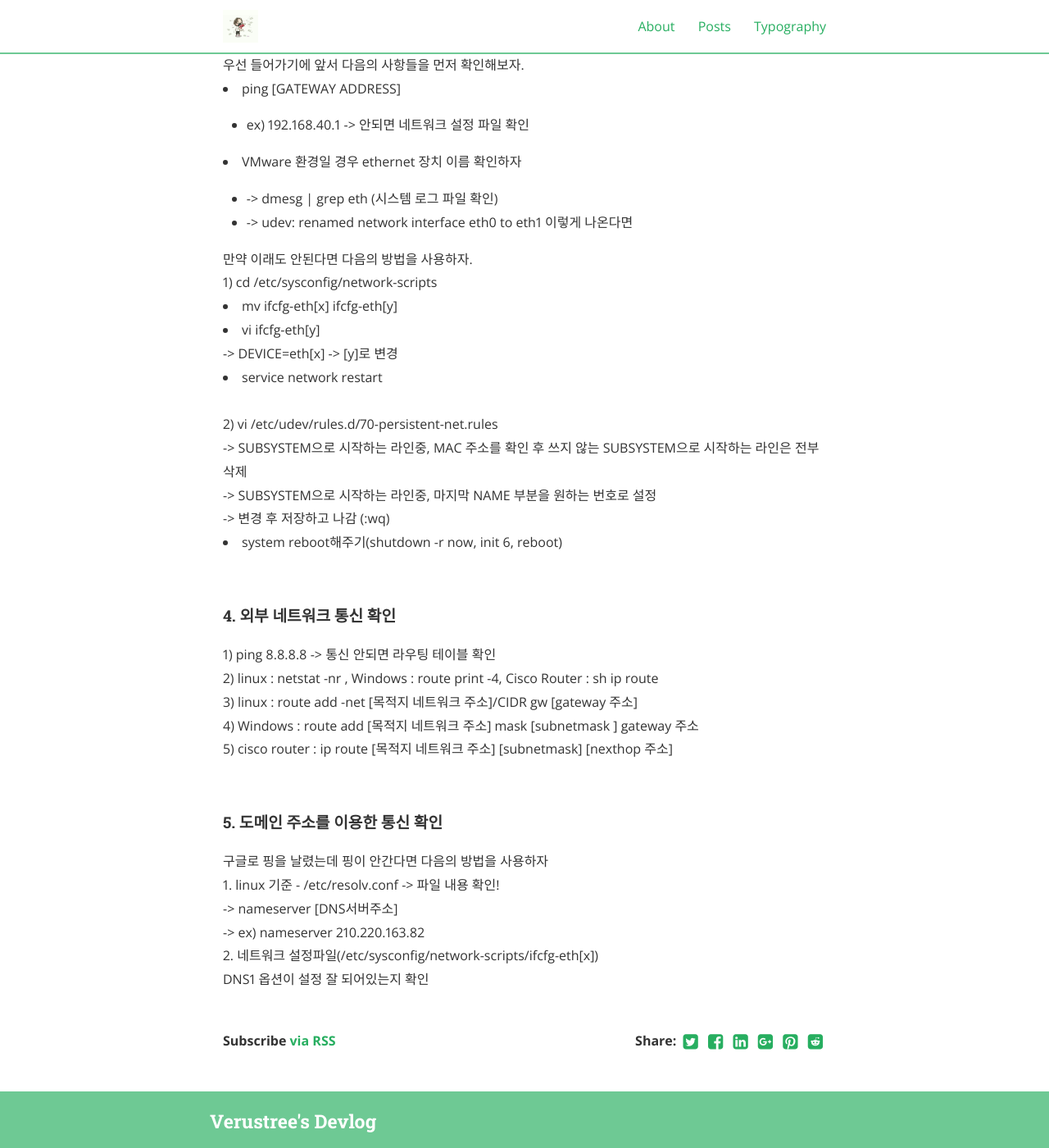
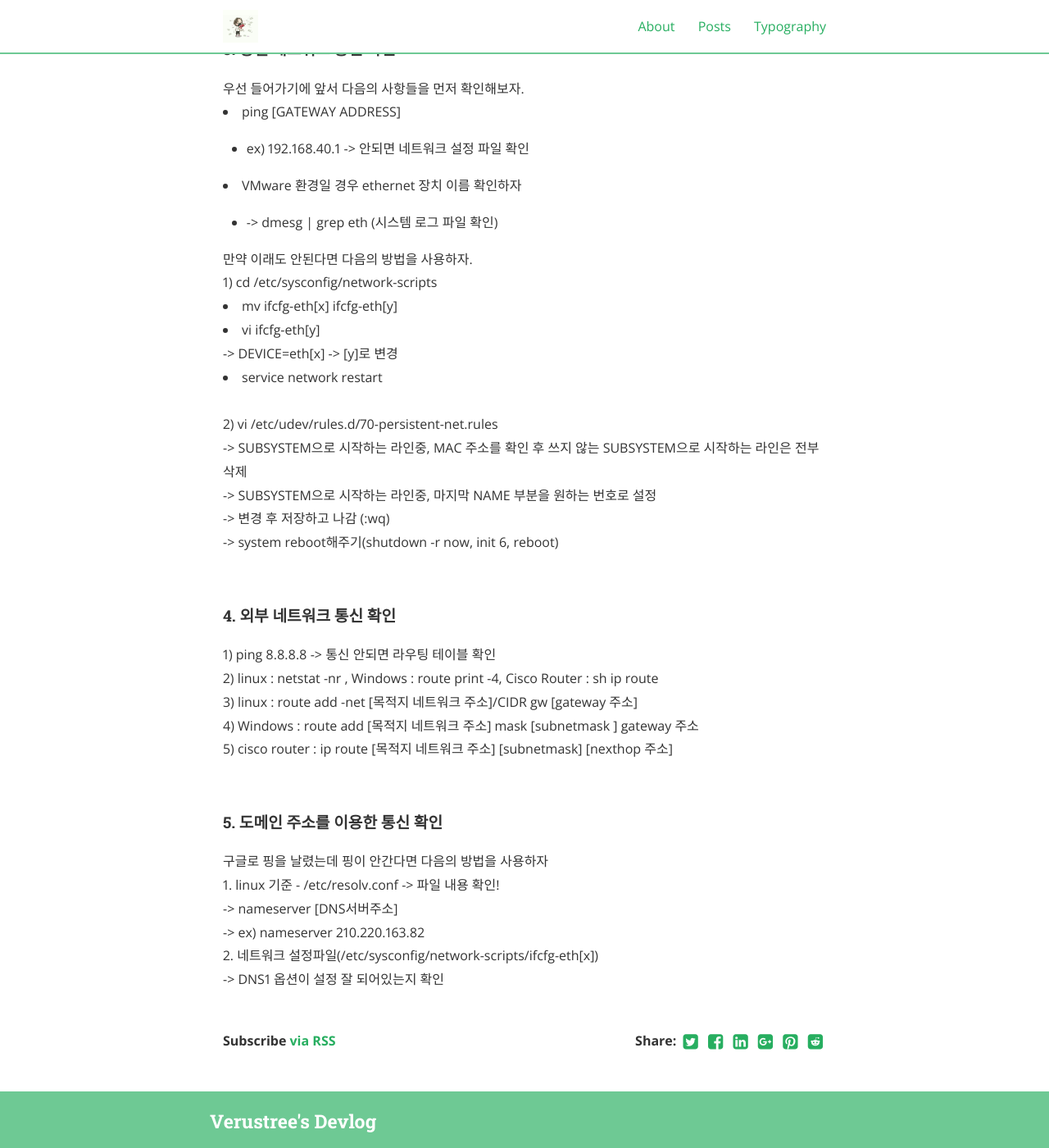
Before and after one commit to verustree/verustree.github.io, a Jekyll site: the page built from _posts/2020-03-30-Network-trouble-shooting.md, in a window 1280 px wide and 1400 px high, scrolled down 659 px. Shown: the whole window at 82% size. Built offline with Jekyll 4.4.1, drawn with Linux system fonts in a browser that asks for light colours; nearby versions of some CDN libraries.

Commit message:
Update 2020-03-30-Network-trouble-shooting.md
세부사항 재수정

```diff
--- a/_posts/2020-03-30-Network-trouble-shooting.md
+++ b/_posts/2020-03-30-Network-trouble-shooting.md
@@ -8,7 +8,7 @@ categories: Network
 
 <strong>리눅스 환경에서 네트워크 설정이 안된다면 다음의 방법을 활용해보자.</strong><br>
 www.google.com으로 핑을 날렸을 때 잘 되면 통신이 이미 잘 되는거다<br>
-핑이 안 날라간다면 밑에 있는 항목을 차근차근 따라해보자<br>
+핑이 안 날라간다면 밑에 있는 항목을 차근차근 따라해보자<br><br>
 
 <p>
 <h4>1. Cable 연결 여부 확인  -> LED불이 들어오면 확인 끝</h4>
@@ -26,10 +26,10 @@ www.google.com으로 핑을 날렸을 때 잘 되면 통신이 이미 잘 되는
 	<li>ping [GATEWAY ADDRESS]</li><ul>
 	<li>ex) 192.168.40.1  ->  안되면 네트워크 설정 파일 확인</li></ul>
 	<li>VMware 환경일 경우 ethernet 장치 이름 확인하자</li><ul>
-	<li>-> dmesg | grep eth  (시스템 로그 파일 확인)</li>
-	<li>-> udev: renamed network interface eth0 to eth1  이렇게 나온다면</li></ul>
+	<li>-> dmesg | grep eth  (시스템 로그 파일 확인)</li></ul>
+
 만약 이래도 안된다면 다음의 방법을 사용하자.<br>
-	1) cd /etc/sysconfig/network-scripts
+1) cd /etc/sysconfig/network-scripts
 		<li>mv ifcfg-eth[x] ifcfg-eth[y]</li>
 		<li>vi ifcfg-eth[y]</li>
 		-> DEVICE=eth[x] -> [y]로 변경
@@ -39,7 +39,7 @@ www.google.com으로 핑을 날렸을 때 잘 되면 통신이 이미 잘 되는
 		-> SUBSYSTEM으로 시작하는 라인중, MAC 주소를 확인 후 쓰지 않는 SUBSYSTEM으로 시작하는 라인은 전부 삭제<br>
 		-> SUBSYSTEM으로 시작하는 라인중, 마지막 NAME 부분을 원하는 번호로 설정<br>
 		-> 변경 후 저장하고 나감 (:wq)  <br>
-	<li>	system reboot해주기(shutdown -r now, init 6, reboot)	</li>
+    -> system reboot해주기(shutdown -r now, init 6, reboot)
 </p><br>
 
 <p>
@@ -54,9 +54,9 @@ www.google.com으로 핑을 날렸을 때 잘 되면 통신이 이미 잘 되는
 <p>
 <h4>5. 도메인 주소를 이용한 통신 확인</h4>
 구글로 핑을 날렸는데 핑이 안간다면 다음의 방법을 사용하자<br>
-	1. linux 기준  -  /etc/resolv.conf -> 파일 내용 확인!<br>
-			-> nameserver [DNS서버주소]<br>
-			-> ex) nameserver 210.220.163.82  <br>
-	2. 네트워크 설정파일(/etc/sysconfig/network-scripts/ifcfg-eth[x])<br>
-	DNS1 옵션이 설정 잘 되어있는지 확인
+1. linux 기준  -  /etc/resolv.conf -> 파일 내용 확인!<br>
+-> nameserver [DNS서버주소]<br>
+-> ex) nameserver 210.220.163.82  <br>
+2. 네트워크 설정파일(/etc/sysconfig/network-scripts/ifcfg-eth[x])<br>
+-> DNS1 옵션이 설정 잘 되어있는지 확인
 </p>
```
